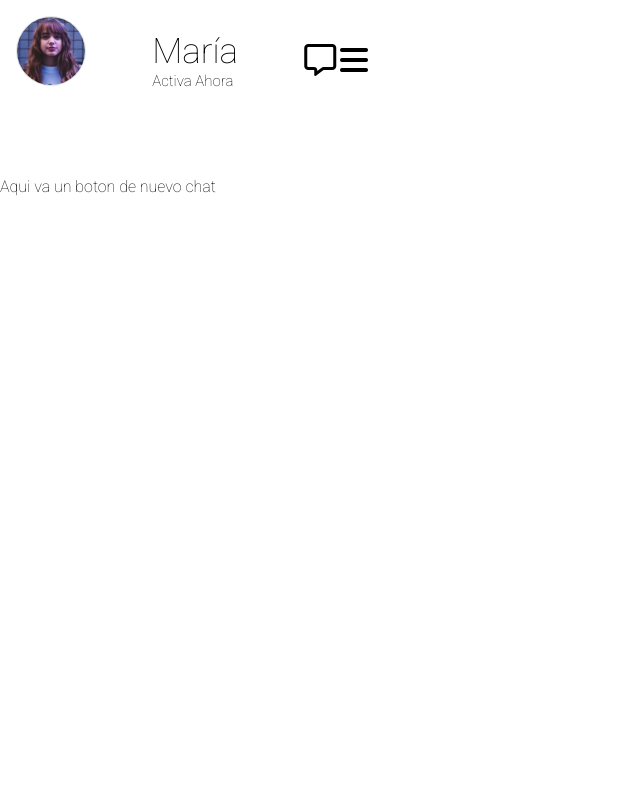
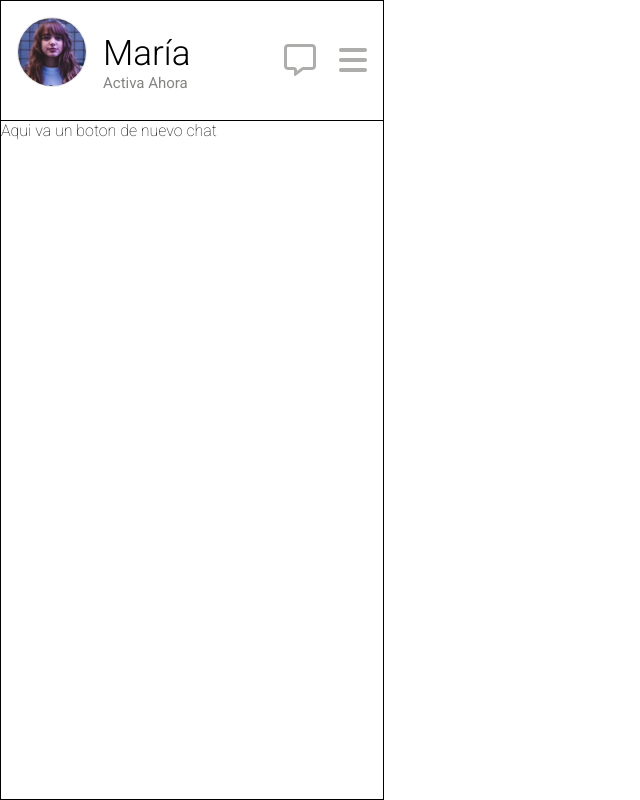
Before and after one commit to Molina92/mensajeria, a plain HTML site: page index.html in a window 1280 px wide. Shown: the whole page, without its empty margins (0-640 px from the left). Drawn offline with Linux system fonts and the light colour scheme.

Commit message:
seccion user terminada

```diff
--- a/assets/css/styles.css
+++ b/assets/css/styles.css
@@ -11,6 +11,9 @@ main {
     font-style: normal;
 }
 
+nav {
+    border: 1px solid;
+}
 
 .chat {
     flex-direction: column;
@@ -24,6 +27,11 @@ main {
     width: 100%;
     height: 15%;
     padding: 1em;
+    border-bottom: 1px solid;
+}
+
+.user_image {
+    display: flex;
 }
 
 .user_image img {
@@ -36,16 +44,25 @@ main {
 
 .user_text {
     align-content: center;
+    padding: 1em;
 }
 
 .medium {
     font-size: 35px;
+    font-weight: 300;
 }
 
 .small {
     font-size: 15px;
+    color: #848482;
+    font-weight: 400;
 }
 
 .user_icons {
     align-content: center;
+    color: #adadac;
 }
+
+.user_icons .icon_position {
+    margin-right: 1.2rem;
+}
--- a/index.html
+++ b/index.html
@@ -21,21 +21,19 @@
 
                 <div class="user_image">
                     <img src="./assets/img/maria.jpg" alt="Imagen de perfil de usuario">
-                </div>
 
-                <div class="user_text">
-                    <p class="medium">María</p>
-                    <p class="small">Activa Ahora</p>
+                    <div class="user_text">
+                        <p class="medium">María</p>
+                        <p class="small">Activa Ahora</p>
+                    </div>
                 </div>
 
                 <div class="user_icons">
-                <i class="fa-regular fa-message fa-2x icon_position"></i>
-                <i class="fa-solid fa-bars fa-2x"></i>
+                    <i class="fa-regular fa-message fa-2x icon_position"></i>
+                    <i class="fa-solid fa-bars fa-2x"></i>
                 </div>
 
             </div>
-
-            <br><br><br>
 
             <div class="new_chat">
                 <p>Aqui va un boton de nuevo chat</p>
```
